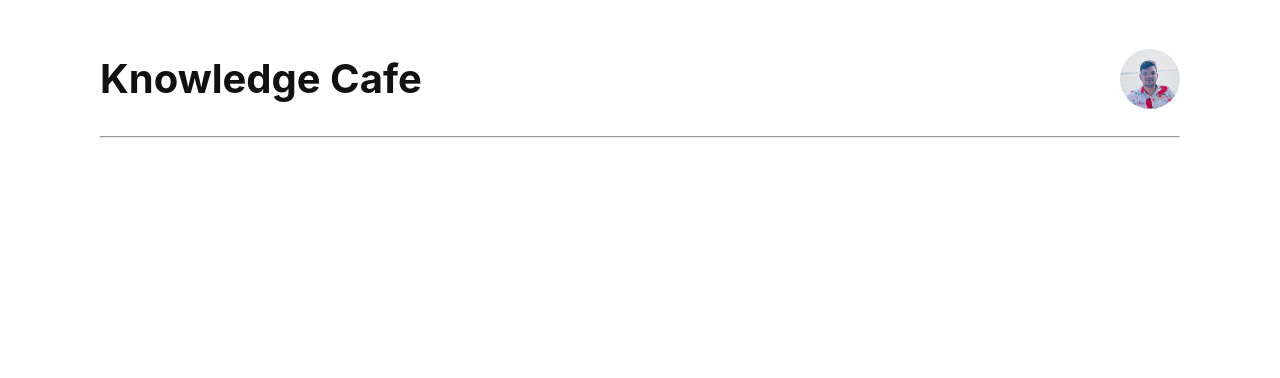
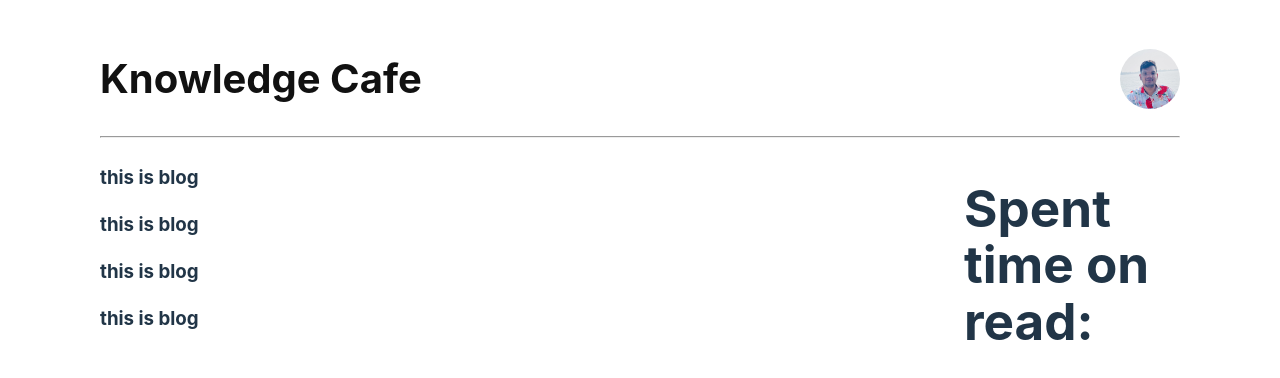
Before and after one commit to ataur28/knowledge-cafe, a React (Vite) app: page / in a window 1280 px wide. Shown: the top 378 px of the page. Built offline with nearby package versions, Linux system fonts and the light colour scheme.

Commit message:
load data from json file

```diff
--- a/public/knoledge.json
+++ b/public/knowledge.json
@@ -6,7 +6,7 @@
     "authorPicture": "https://img.freepik.com/premium-photo/young-handsome-businessman-looking-proud-arrogant-happy-surprised-satisfied-pointing-self-feeling-like-winner_1194-29999.jpg?w=1380",
     "coverPicture": "https://img.freepik.com/free-photo/programming-background-collage_23-2149901770.jpg?w=1060&t=st=1680294546~exp=1680295146~hmac=32a2197f22e7e05c799f7ad4ad0809bedcaabec73822d73c47af22d7c3ffd6e3",
     "readTime": 6,
-    "publishdate": "Mar 14 (4 days ago)"
+    "publishDate": "Mar 14 (4 days ago)"
   },
   {
     "id": 2,
@@ -15,7 +15,7 @@
     "authorPicture": "https://img.freepik.com/premium-photo/young-handsome-businessman-looking-astonished-disbelief-pointing-object-side-saying-wow-unbelievable_1194-34069.jpg?w=1380",
     "coverPicture": "https://img.freepik.com/free-vector/hand-drawn-web-developers_23-2148819604.jpg?w=1380&t=st=1680293972~exp=1680294572~hmac=63e3d4175e13ec2eec34ff023c92b1aa52b120cf04188f8c2ec956db229695b8",
     "readTime": 9,
-    "publishdate": "Mar 15 (4 days ago)"
+    "publishDate": "Mar 15 (4 days ago)"
   },
   {
     "id": 3,
@@ -24,7 +24,7 @@
     "authorPicture": "https://img.freepik.com/free-photo/teenager-girl-styding-home_144627-18510.jpg?w=1380&t=st=1680294246~exp=1680294846~hmac=fe32d2b0e46c09ef127f1adcb46074ae868f00bc40f227b3f00fa9eaaf850e00",
     "coverPicture": "https://img.freepik.com/free-vector/laptop-with-program-code-isometric-icon-software-development-programming-applications-dark-neon_39422-971.jpg?w=1060&t=st=1680293774~exp=1680294374~hmac=bd1862a256f7a168ae6af130f46ca9d2ea3e9ad2e921aa139a9d11cdb7e1b398",
     "readTime": 8,
-    "publishdate": "Mar 13 (5 days ago)"
+    "publishDate": "Mar 13 (5 days ago)"
   },
   {
     "id": 4,
@@ -33,6 +33,6 @@
     "authorPicture": "https://img.freepik.com/free-photo/photographer-using-mobile-phone_23-2148019150.jpg?w=1380&t=st=1680294365~exp=1680294965~hmac=8191c9402b9e0b9cecfaed9cdc970f0e56a25e38d5156d8f8bffe2a8bee4431f",
     "coverPicture": "https://img.freepik.com/premium-photo/technical-financial-graph-technology-abstract-background_34663-3.jpg?w=1380",
     "readTime": 5,
-    "publishdate": "Mar 12 (2 days ago)"
+    "publishDate": "Mar 12 (2 days ago)"
   }
 ]
--- a/src/App.jsx
+++ b/src/App.jsx
@@ -3,6 +3,7 @@ import reactLogo from './assets/react.svg'
 import viteLogo from '/vite.svg'
 import './App.css'
 import Header from './componenets/Header/Header'
+import Content from './componenets/Content/Content'
 
 function App() {
   const [count, setCount] = useState(0)
@@ -10,6 +11,7 @@ function App() {
   return (
     <div className="App main-container">
       <Header></Header>
+      <Content></Content>
     </div>
   )
 }
--- /dev/null
+++ b/src/componenets/Blog/Blog.jsx
@@ -0,0 +1,16 @@
+import React from 'react';
+import './Blog.css'
+
+const Blog = (props) => {
+    console.log(props.blog);
+    const {authorName, authorPicture, blogTitle, coverPicture, publishDate, readTime
+    } = props.blog;
+
+    return (
+        <div>
+           <h3>this is blog</h3>
+        </div>
+    );
+};
+
+export default Blog;
--- /dev/null
+++ b/src/componenets/Content/Content.css
@@ -0,0 +1,4 @@
+.blogs-container{
+    display: grid;
+    grid-template-columns: 4fr 1fr;
+}
--- /dev/null
+++ b/src/componenets/Content/Content.jsx
@@ -0,0 +1,32 @@
+import React, { useEffect } from 'react';
+import './Content.css'
+import { useState } from 'react';
+import Blog from '../Blog/Blog';
+
+const Content = () => {
+    const [blogs, setBlogs] = useState([]);
+
+    useEffect(() => {
+        fetch('knowledge.json')
+            .then(res => res.json())
+            .then(data => setBlogs(data))
+    }, [])
+    return (
+        <div className='blogs-container'>
+            <div className='blog-container'>
+                {
+                    blogs.map(blog => <Blog
+                        key={blog.id}
+                        blog={blog}
+                    ></Blog>)
+                }
+            </div>
+            <div className='cart-container'>
+                <h1>Spent time on read:</h1>
+
+            </div>
+        </div>
+    );
+};
+
+export default Content;
```
Also changed, not shown: src/componenets/Blog/Blog.css (added).
